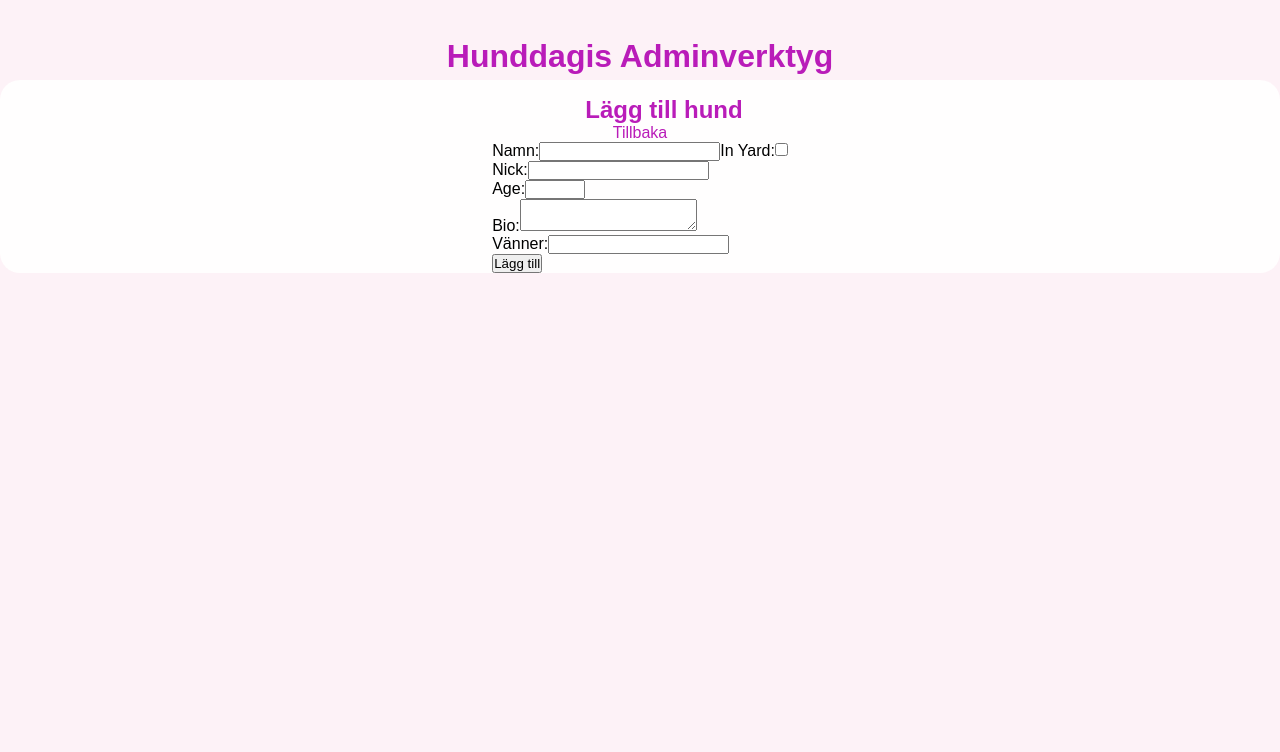
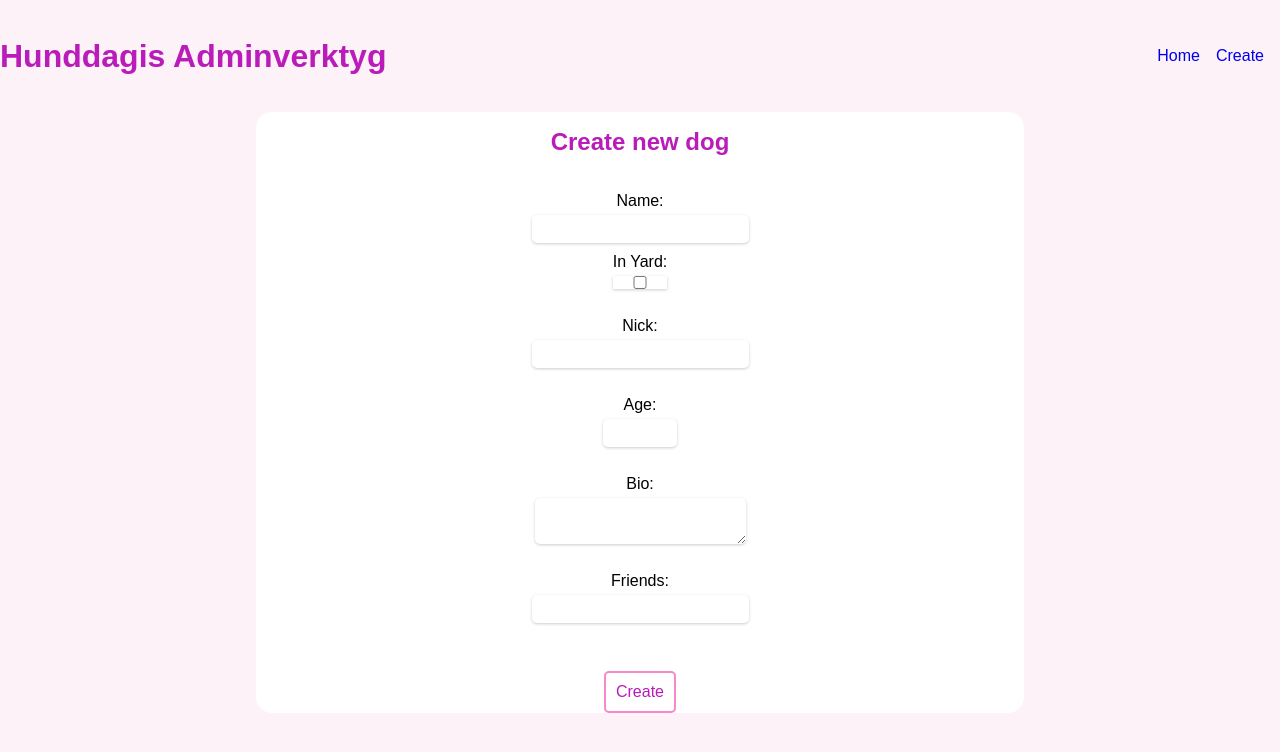
Before and after one commit to SabanaSK/DogBook, a React (Create React App) app: page /create in a window 1280 px wide. Shown: the top 752 px of the page. Built offline with nearby package versions, Linux system fonts and the light colour scheme.

Commit message:
Update Css mostly
Left todo is Friends, after that profile need change otherwish profile page not working.
Edit page
Check for VG

```diff
--- a/src/App.js
+++ b/src/App.js
@@ -4,6 +4,7 @@ import HomePage from './components/HomePage/HomePage.js';
 import CreateDogForm from './components/Create/Create.js';
 import Profile from './components/Profile/Profile.jsx';
 import Header from './components/Layout/TheHeader.js';
+
 import './App.css';
 
 const App = () => {
@@ -15,7 +16,6 @@ const App = () => {
         <Route path="/create" element={<CreateDogForm />} />
         <Route path="/profile/:id" exact element={<Profile />} />
 
-
       </Routes>
     </div>
   );
--- a/src/components/Create/Create.css
+++ b/src/components/Create/Create.css
@@ -1,10 +1,67 @@
-.CreateDiv{
-    width: auto;
-    height: 100%;
-    display: flex;
-    flex-direction: column;
-    align-items: center;
-    justify-content: center;
-    background-color: #fffefe;
-    border-radius: 20px;
+.CreateDiv {
+  display: flex;
+  flex-direction: column;
+  align-items: center;
+  justify-content: center;
+  margin-top: 7rem;
+  border-radius: 1rem;
+  width: 60vw;
+  background-color: white;
+  margin:auto;
 }
+
+h2{
+  margin-top: 1rem;
+  margin-left: 0;
+  margin-bottom: 1rem;
+}
+
+form {
+  display: flex;
+  flex-direction: column;
+  align-items: center;
+  justify-content: center;
+  margin-top: 20px;
+}
+
+label {
+  display: flex;
+  flex-direction: column;
+  align-items: center;
+  justify-content: center;
+  margin-bottom: 10px;
+}
+
+input,
+textarea {
+  padding: 5px;
+  margin-top: 5px;
+  width: 100%;
+  border: none;
+  border-radius: 5px;
+  box-shadow: 0px 1px 3px rgba(0, 0, 0, 0.2);
+  font-size: 1em;
+}
+
+button[type='submit'] {
+  margin-top: 20px;
+  padding: 10px;
+  border: none;
+  border-radius: 5px;
+  background-color: white;
+  border: 2px solid rgb(248, 135, 205);
+  color:  rgb(185, 28, 185);
+  font-size: 1em;
+  cursor: pointer;
+}
+
+button[type='submit']:hover {
+  background-color:rgb(214, 115, 176);
+}
+
+.successMessage {
+  color: green;
+  font-size: 1rem;
+  margin-top: 1rem;
+  margin-bottom: 1rem;
+}
--- a/src/components/Create/Create.js
+++ b/src/components/Create/Create.js
@@ -1,15 +1,22 @@
-import React, { useState } from 'react';
+import React, { useEffect, useState } from 'react';
 import './Create.css';
 import { v4 as uuidv4 } from 'uuid';
-import { Link } from 'react-router-dom';
 
 const CreateDogForm = () => {
   const [name, setName] = useState('');
   const [nick, setNick] = useState('');
   const [age, setAge] = useState('');
   const [description, setDescription] = useState('');
-  const [friends, setFriends] = useState('');
+  const [friends, setFriends] = useState([]);
   const [isInYard, setIsInYard] = useState(false);
+  const [showSuccessMessage, setShowSuccessMessage] = useState(false);
+  const [allFriends, setAllFriends] = useState([]);
+
+  useEffect(() => {
+    const data = JSON.parse(localStorage.getItem('dogs')) || [];
+    const allFriends = data.map((dog) => dog.name);
+    setAllFriends(allFriends);
+  }, []);
 
   const handleNameChange = (event) => {
     setName(event.target.value);
@@ -27,9 +34,12 @@ const CreateDogForm = () => {
     setDescription(event.target.value);
   };
 
-
   const handleFriendsChange = (event) => {
-    setFriends(event.target.value)
+    const selectedFriends = event.target.value
+      .split(',')
+      .map((friend) => friend.trim())
+      .filter((friend) => allFriends.includes(friend));
+    setFriends(selectedFriends);
   };
 
   const handleIsInYardChange = (event) => {
@@ -45,7 +55,7 @@ const CreateDogForm = () => {
       nick: nick,
       age: age,
       description: description,
-      friends: friends.split(','),
+      friends: friends,
       isInYard: isInYard,
 
     };
@@ -55,22 +65,22 @@ const CreateDogForm = () => {
 
     localStorage.setItem('dogs', JSON.stringify(data));
 
-
+    setShowSuccessMessage(true);
     setName('');
     setNick('');
     setAge('');
     setDescription('');
-    setFriends('');
+    setFriends([]);
     setIsInYard(false);
+
   };
-
   return (
     <div className='CreateDiv'>
-      <h2>Lägg till hund</h2>
-      <Link to='/'>Tillbaka</Link>
+      <h2>Create new dog</h2>
+      {showSuccessMessage && <div className="successMessage">Dog created successfully!</div>}
       <form onSubmit={handleSubmit}>
         <label>
-          Namn:
+          Name:
           <input type="text" value={name} onChange={handleNameChange} required />
         </label>
         <label>
@@ -94,11 +104,18 @@ const CreateDogForm = () => {
         </label>
         <br />
         <label>
-          Vänner:
-          <input type="text" value={friends} onChange={handleFriendsChange} required />
+          Friends:
+          <input type='text' value={friends} onChange={handleFriendsChange} />
+          <ul>
+            {friends.map((friend) => (
+              <li key={friend}>
+                <a href={`/friends/${friend}`}>{friend}</a>
+              </li>
+            ))}
+          </ul>
         </label>
         <br />
-        <button type="submit">Lägg till</button>
+        <button type="submit">Create</button>
       </form>
     </div>
   );
--- a/src/components/DogList/DogList.css
+++ b/src/components/DogList/DogList.css
@@ -1,17 +1,9 @@
-li{
+.dogListUl>li{
   border: 4px;
-  border-radius: 10px;
-  box-shadow: 10px 10px 5px rgb(234, 206, 206);
+  border-radius: 2rem;
   width: 100%;
   height: 4rem;
-  margin: 1rem;
-  margin-top: 1rem;
-  padding-top: 1rem;
-  background-color: white;
   list-style: none;
-  padding-left: 2rem;
-  padding-right: 2rem;
-  padding-bottom: 2rem;
   font-size: 1.6rem;
 }
 
@@ -21,7 +13,6 @@ li>button{
   width: 5rem;
   height: 1.5rem;
   margin-left: 2rem;
-  color:  rgb(185, 28, 185);
   background-color: white;
   font-size: 1rem;
 }
@@ -33,7 +24,6 @@ li>button:hover{
 }
 a{
   text-decoration: none;
-  color:  rgb(185, 28, 185);
 }
 .CreateNewDog{
   border: 2px solid rgb(248, 135, 205);
@@ -54,3 +44,16 @@ a{
   color: white;
   cursor: pointer;
 }
+
+.createDogSuccess {
+  background-color: #4CAF50;
+  color: white;
+  padding: 10px;
+  margin-top: 10px;
+  border-radius: 5px;
+  display: none;
+}
+
+.createDogSuccessShow {
+  display: block;
+}
--- a/src/components/DogList/DogList.jsx
+++ b/src/components/DogList/DogList.jsx
@@ -1,6 +1,7 @@
 import React, { useState, useEffect } from 'react';
 import { BrowserRouter as Router, Link } from 'react-router-dom';
 import './DogList.css';
+
 
 function DogList() {
   const [dogs, setDogs] = useState([]);
@@ -17,8 +18,6 @@ function DogList() {
     const newDogs = [...dogs];
     newDogs.splice(index, 1);
     setDogs(newDogs);
-
-
     localStorage.setItem('dogs', JSON.stringify(newDogs));
   }
 
@@ -29,9 +28,11 @@ function DogList() {
 
   return (
     <div className='DogListDiv'>
-      <ul>
+      <ul className='dogListUl'>
         {dogs.map((dog, index) => (
-          <li key={index}>
+          <li
+            key={index}
+            style={{ color: dog.isInYard ? 'green' : 'red' }}>
             <Link to={`/profile/${dog.id}`}>
               {dog.name}
             </Link>
@@ -39,7 +40,7 @@ function DogList() {
           </li>
         ))}
       </ul>
-      <Link to="/create" > <button className='CreateNewDog'>Skapa ny hund</button> </Link>
+      <Link to="/create" > <button className='CreateNewDog'>Create new dog</button> </Link>
     </div>
   );
 }
--- a/src/components/Layout/TheHeader.css
+++ b/src/components/Layout/TheHeader.css
@@ -1,8 +1,27 @@
-.header{
+.header {
   height: 10vh;
   align-items: center;
   display: flex;
   padding-top: 2rem;
-  justify-content: center;
-  color:  rgb(185, 28, 185);
+  justify-content: space-between;
+  color: rgb(185, 28, 185);
+  margin-bottom: 2rem;
 }
+
+nav {
+  display: flex;
+}
+
+.headerUl {
+  list-style: none;
+  display: flex;
+}
+
+.headerUl> li {
+  margin-right: 1rem;
+  text-decoration: none;
+  color:  rgb(169, 29, 169);
+  border-radius: 2rem;
+  text-align: center;
+
+}
--- a/src/components/Layout/TheHeader.js
+++ b/src/components/Layout/TheHeader.js
@@ -1,10 +1,21 @@
 import React from 'react';
+import { Link } from 'react-router-dom';
 import './TheHeader.css';
 
 const Header = () => {
   return (
     <div className="header">
       <h1>Hunddagis Adminverktyg</h1>
+      <nav>
+        <ul className='headerUl'>
+          <li>
+            <Link className="link" to="/">Home</Link>
+          </li>
+          <li>
+            <Link className="link" to="/create">Create</Link>
+          </li>
+        </ul>
+      </nav>
     </div>
   );
 }
--- a/src/components/Profile/Profile.css
+++ b/src/components/Profile/Profile.css
@@ -0,0 +1,57 @@
+img{
+  width: 45vw;
+  height: auto;
+}
+.profileDiv {
+  display: flex;
+  flex-direction: column;
+  align-items: center;
+  margin-top: 7rem;
+  background-color: white;
+  width: 60%;
+  height: 100%;
+  margin: 0 auto;
+  border-radius: 1rem;
+}
+
+
+.profileDiv img {
+  width: 200px;
+  height: 200px;
+  object-fit: cover;
+  border-radius: 50%;
+}
+.profileDiv > h2 {
+  margin-top: 1rem;
+  margin-left: 0;
+  margin-bottom: 1rem;
+}
+
+.profileDiv > ul {
+  margin-top: 1rem;
+  margin-bottom: 1rem;
+  padding-left: 0;
+  list-style: none;
+}
+
+.profileDiv > li {
+  margin-top: 0.5rem;
+  margin-bottom: 0.5rem;
+}
+
+.ProfileDiv p {
+  margin: 0;
+}
+
+
+.ProfileDiv .name p {
+  margin-left: 10px;
+}
+
+.name {
+  width: auto;
+  display: flex;
+}
+.name > a{
+margin-left: 10px;
+}
--- a/src/components/Profile/Profile.jsx
+++ b/src/components/Profile/Profile.jsx
@@ -1,5 +1,6 @@
 import React, { useState, useEffect } from 'react';
 import { useParams, Link } from 'react-router-dom';
+import './Profile.css';
 
 const Profile = () => {
   const { id } = useParams();
@@ -15,25 +16,24 @@ const Profile = () => {
     fetchImage();
 
     const dogs = JSON.parse(localStorage.getItem('dogs')) || [];
-    console.log('Dogs:', dogs);
     if (dogs.length > 0) {
       const dog = dogs.find((d) => d.id === id);
-      console.log('dog:', dog);
       setDog(dog);
     }
-
-
+    console.log('dogs:', dogs);
   }, [id]);
 
   return (
-    <div>
-      <Link to="/">Tillbaka</Link>
+    <div className='profileDiv'>
       <img src={imageUrl} alt="DogsPhoto" />
-      <p>Name: {dogs && dogs.name}</p>
+      <div className='name'>
+        <p>Name: {dogs && dogs.name}</p>
+        <Link to={`/edit/${id}`}> Edit </Link>
+      </div>
       <p>Nick: {dogs && dogs.nick}</p>
       <p>Age: {dogs && dogs.age}</p>
       <p>Bio: {dogs && dogs.description}</p>
-      <p>Vänner:</p>
+      <p>Friends:</p>
       <ul>
         {dogs && dogs.friends.map((friend) => (
           <li key={friend}>{friend}</li>
```
Also changed, not shown: src/components/Edit/edit.js (deleted).
